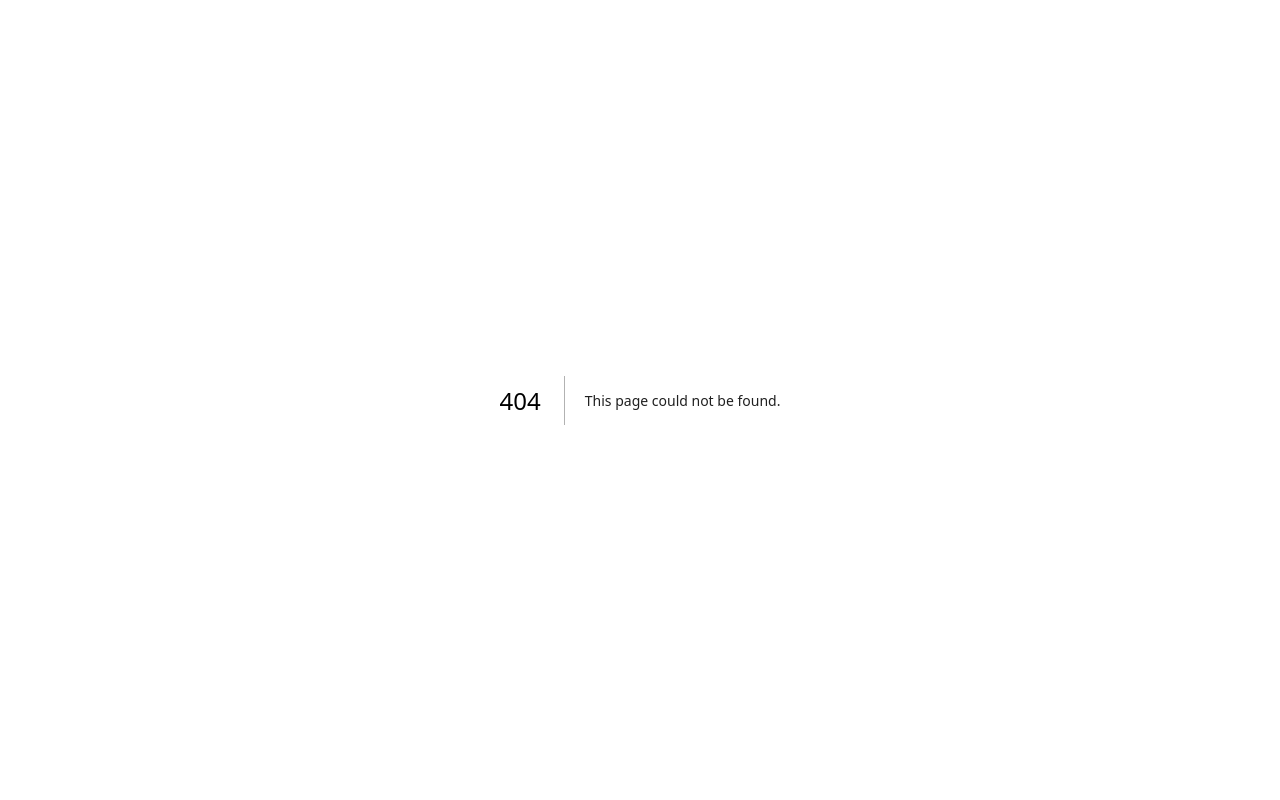
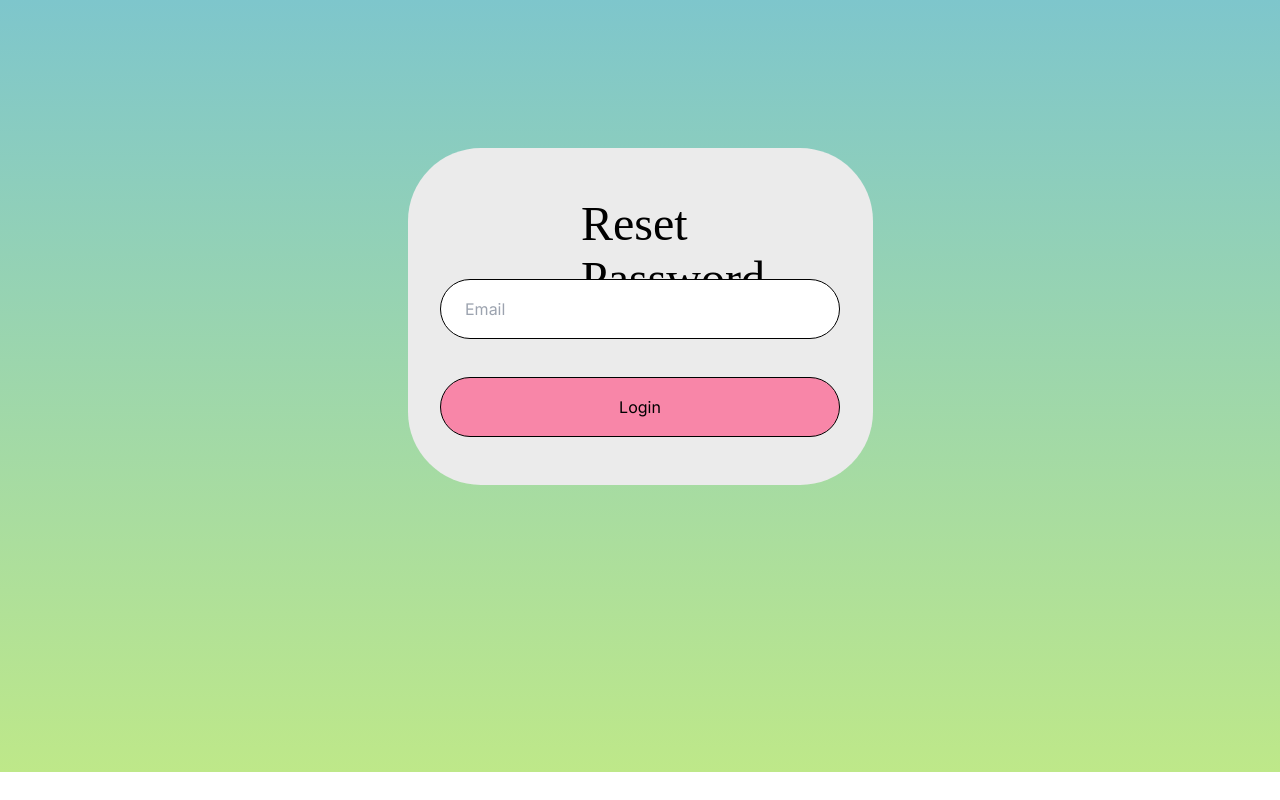
Before and after one commit to CS-3203-Group-F/calpal-web, a Next.js app: page /ResetPassword in a window 1280 px wide. Before the commit this address had no page. Built offline with nearby package versions, Linux system fonts and the light colour scheme.

Commit message:
added resetPassword Page

```diff
--- a/app/Login/Login.module.css
+++ b/app/Login/Login.module.css
@@ -18,6 +18,7 @@
     gap: 24px; /* Adjust gap for spacing between elements */
     border-radius: 73px;
     background: #EBEBEB;
+
   }
 
   .title {
@@ -37,8 +38,14 @@
     font-family: Inter;
     font-size: 16px;
     font-style: normal;
-    font-weight: 400;
+    font-weight: 500;
     line-height: normal;
+    border-bottom: 1.5px solid black;
+    margin-left: 20px;
+
+
+
+
   }
 
   .input {
@@ -64,6 +71,7 @@
     border-radius: 114.5px;
     border: 1px solid #000;
     background: var(--Default-F886A8, #F886A8);
+    margin-top: 30px;
   }
 
   .signUpButton {
@@ -88,3 +96,11 @@
     font-weight: 600;
     line-height: normal;
   }
+
+  .passResetContainer{
+    width: 465px;
+    height: 493px;
+    flex-shrink: 0;
+    border-radius: 73px;
+    background: #EBEBEB;
+  }
--- a/app/Login/page.tsx
+++ b/app/Login/page.tsx
@@ -12,7 +12,11 @@ import Link from 'next/link';
 
     const handleSubmit = (e: React.FormEvent<HTMLFormElement>)=> {
         e.preventDefault();
+        //
+        //DELETE ONCE FINISHED
+        //
         console.log(email);
+        console.log(pass);
         //submit form logic goes here
 
     }
@@ -20,7 +24,7 @@ import Link from 'next/link';
         <div className={styles.loginContainer}>
         <div className={styles.loginBox}>
         <div className={styles.logoContainer}>
-          {/* Logo or title; replace with actual logo image */}
+        {/*<img src="/Images/logo.png" alt="Logo"/>*/}
           <h1 className={styles.title}>CalPal</h1>
           </div>
 
@@ -41,13 +45,13 @@ import Link from 'next/link';
                     value={pass}
                     onChange={(e) => setPass(e.target.value)}
                     type="password"
-                    placeholder="********"
+                    placeholder="Password"
                     id="password"
                     name="password"
                 />
                 <div className={styles.forgotPassword}>
                     {/* Forgot Password link */}
-                    <a href="/forgot-password" className={styles.forgotPasswordLink}>Forgot Password?</a>
+                    <a href="../ResetPassword" className={styles.forgotPasswordLink}>Forgot Password?</a>
                 </div>
                 <button type="submit" className={styles.loginButton}>Login</button>
             </form>
--- /dev/null
+++ b/app/ResetPassword/page.tsx
@@ -0,0 +1,43 @@
+"use client"
+import React, {useState} from "react";
+import styles from '../Login/Login.module.css';
+
+
+export const passReset =()=> {
+    const[email, setEmail] = useState('');
+
+    const handleSubmit = (e: React.FormEvent<HTMLFormElement>)=> {
+        e.preventDefault();
+    }
+
+
+    return (
+        <div className={styles.loginContainer}>
+        <div className={styles.loginBox}>
+        <div className={styles.logoContainer}>
+          {/* Logo or title; replace with actual logo image */}
+          <h1 className={styles.title}>Reset Password</h1>
+          </div>
+
+            <form onSubmit={handleSubmit} className={styles.loginForm}>
+                {/*Input Fields of login Page */}
+                <input
+                    className={styles.input}
+                    value={email}
+                    onChange={(e) => setEmail(e.target.value)}
+                    type="email"
+                    placeholder="Email"
+                    id="email"
+                    name="email"
+                />
+
+                <button type="submit" className={styles.loginButton}>Login</button>
+            </form>
+
+
+        </div>
+    </div>
+);
+
+};
+export default passReset;
```
Also changed, not shown: app/Images/logo.png (added).
